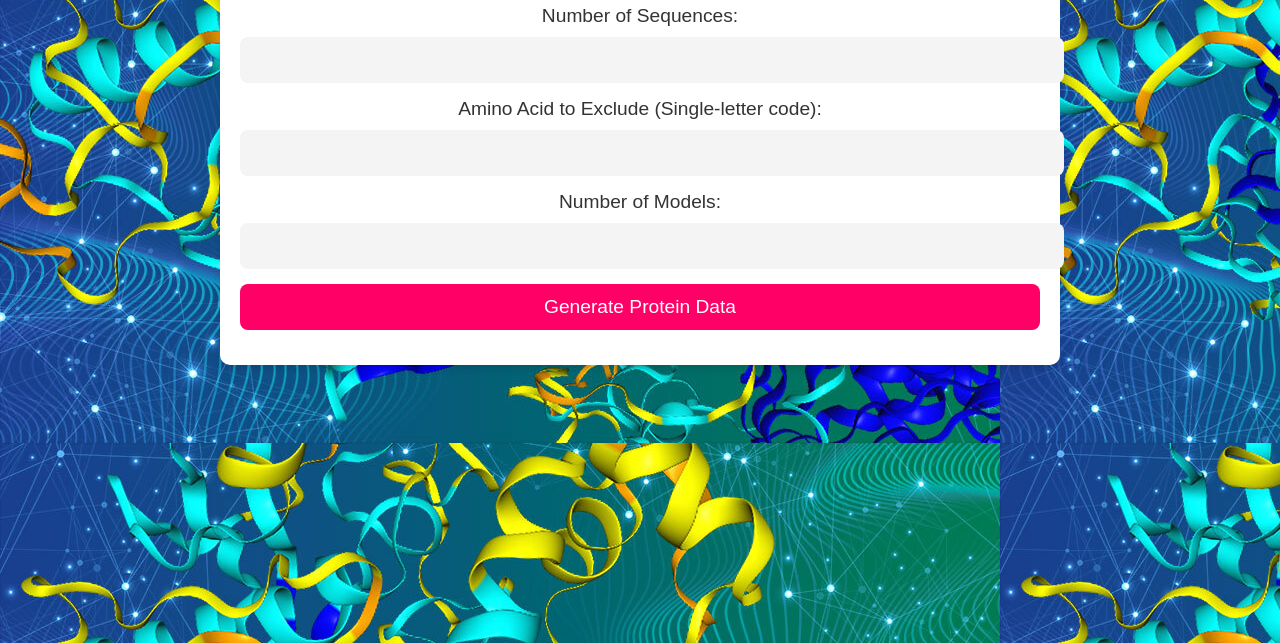
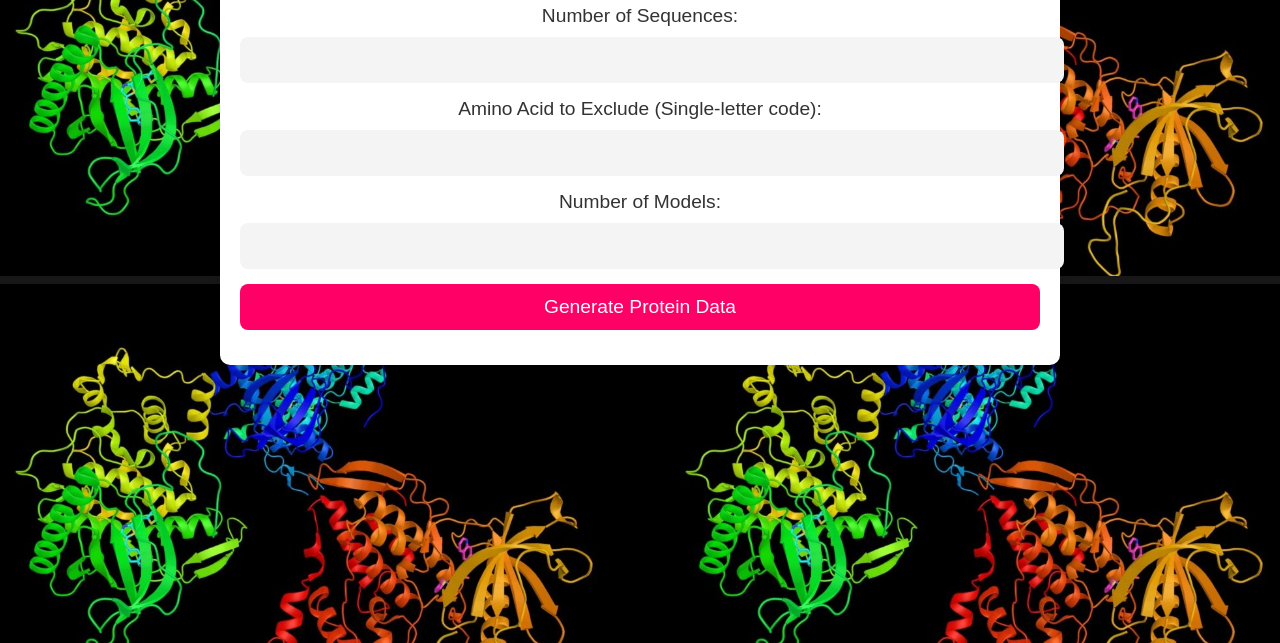
Before and after one commit to GautamJetley/ProSyn, a plain HTML site: page index.html in a window 1280 px wide. Shown: the part 157-800 px from the top of the page. Drawn offline with Linux system fonts and the light colour scheme.

Commit message:
Update index.html

```diff
--- a/index.html
+++ b/index.html
@@ -12,7 +12,7 @@
             margin: 0;
             padding: 0;
             color: #333;
-            background-image: url('https://raw.githubusercontent.com/GautamJetley/ProSyn/main/images/nature.jpg');
+            background-image: url('https://raw.githubusercontent.com/GautamJetley/ProSyn/main/images/picture1.png');
         }
         .container {
             max-width: 800px;
```
